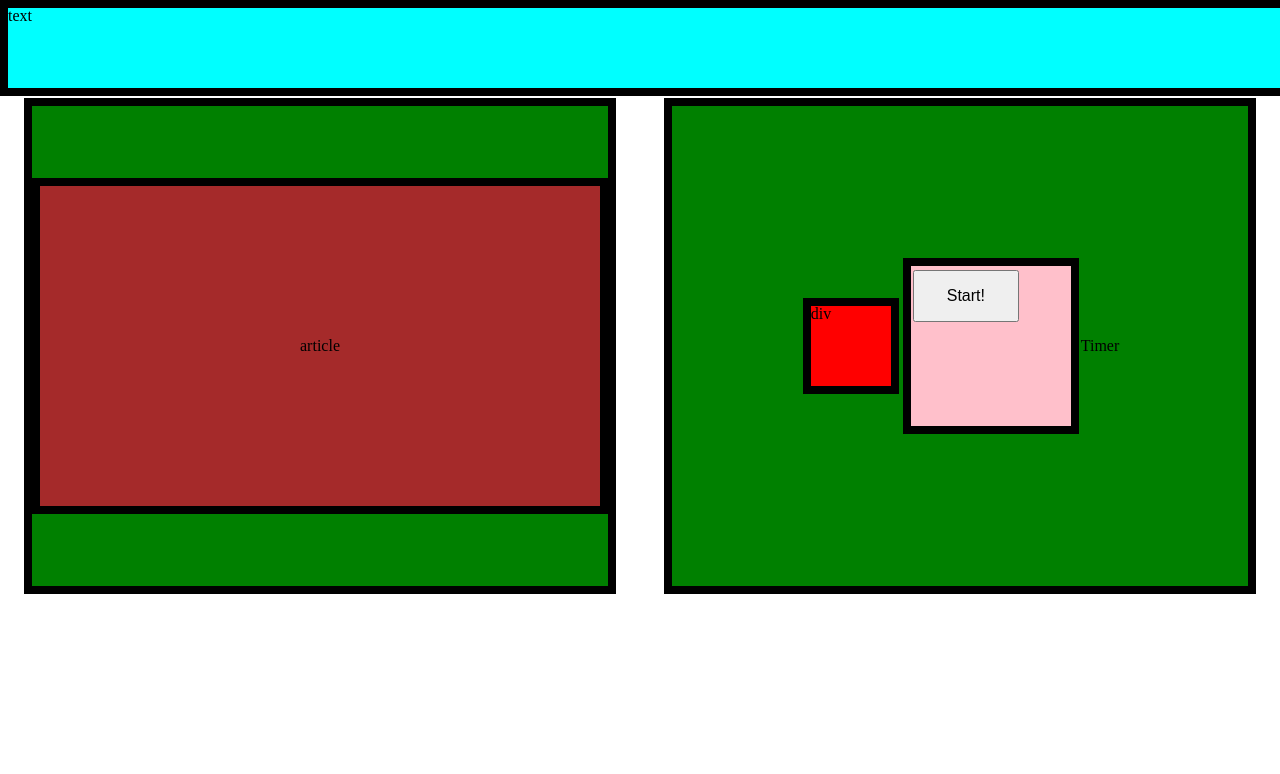
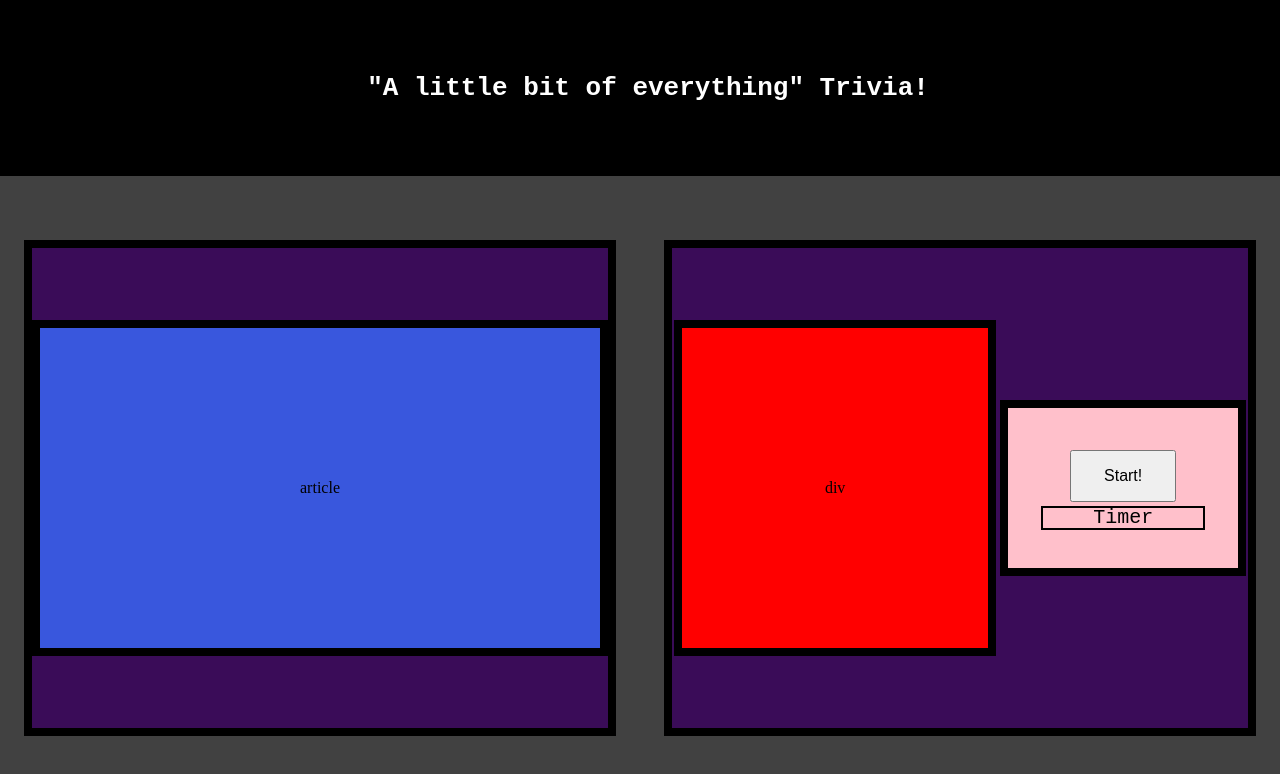
Before and after one commit to Guzzemetti/javascript-Quiz, a plain HTML site: page index.html in a window 1280 px wide. Drawn offline with Linux system fonts and the light colour scheme.

Commit message:
Updated stlying for quizResults section, fixed spacing for contents of the section

```diff
--- a/assets/css/style.css
+++ b/assets/css/style.css
@@ -1,14 +1,27 @@
 header {
+    display: flex;
+    justify-content: center;
+    align-items: center;
     width: 100%;
-    height: 5rem;
-    background-color: aqua;
+    height: 10rem;
+    background-color: black;
     border: .5rem solid black;
+}
+
+h1 {
+    font-family: monospace;
+    font-size: xx-large;
+    font-weight: bolder;
+    color: white;
+}
+
+body {
+    background-color: rgb(65, 65, 65);
 }
 
 main {
     display: flex;
     justify-content: space-around;
-    align-items: center;
 }
 
 section {
@@ -17,9 +30,9 @@ section {
     align-items: center;
     width: 45%;
     height: 30rem;
-    margin: 2px;
+    margin-top: 4rem;
     border: .5rem solid black;
-    background-color: green;
+    background-color: rgb(58, 12, 88);
 }
 
 /* article {
@@ -38,6 +51,12 @@ div {
     background-color: pink;
 }
 
+/* Targets the right-side section to give space between the divs within */
+#quizResults {
+    display: flex;
+    justify-content: space-around;
+}
+
 /* Left Article that contains the start button */
 #questions-article {
     display: flex;
@@ -47,12 +66,15 @@ div {
     height: 20rem;
     /* margin: 2px; */
     border: .5rem solid black;
-    background-color: brown;
+    background-color: rgb(57, 87, 221);
 }
 
 #high-score {
-    width: 5rem;
-    height: 5rem;
+    display: flex;
+    justify-content: center;
+    align-items: center;
+    width: 20em;
+    height: 20rem;
     /* margin: 2px; */
     border: .5rem solid black;
     background-color: red;
@@ -68,3 +90,23 @@ div {
     margin: 4px 2px;
     cursor: pointer;
   }
+
+
+#timer-box {
+    width: 15rem;
+    height: 10rem;
+    display: flex;
+    flex-direction: column;
+    justify-content: center;
+    align-items: center;
+}
+
+
+#timer {
+    width: 10rem;
+    text-align: center;
+    border: 2px solid black;
+    font-family: monospace;
+    font-size: x-large;
+
+}
--- a/index.html
+++ b/index.html
@@ -11,8 +11,7 @@
 </head>
 <body>
     <header>
-        <p>text</p>
-
+        <h1>"A little bit of everything" Trivia!</h1>
     </header>
     <main>
         <section id="questionsBox">
@@ -28,10 +27,11 @@
             </div>
             <div id="timer-box">
                 <button type="button" id="startButton">Start!</button>
+                <span id="timer">
+                    <p>Timer</p>
+                </span>
             </div>
-            <span id="timer">
-                <p>Timer</p>
-            </span>
+
         </section>
 
         <script src="./assets/js/script.js"></script>
```
